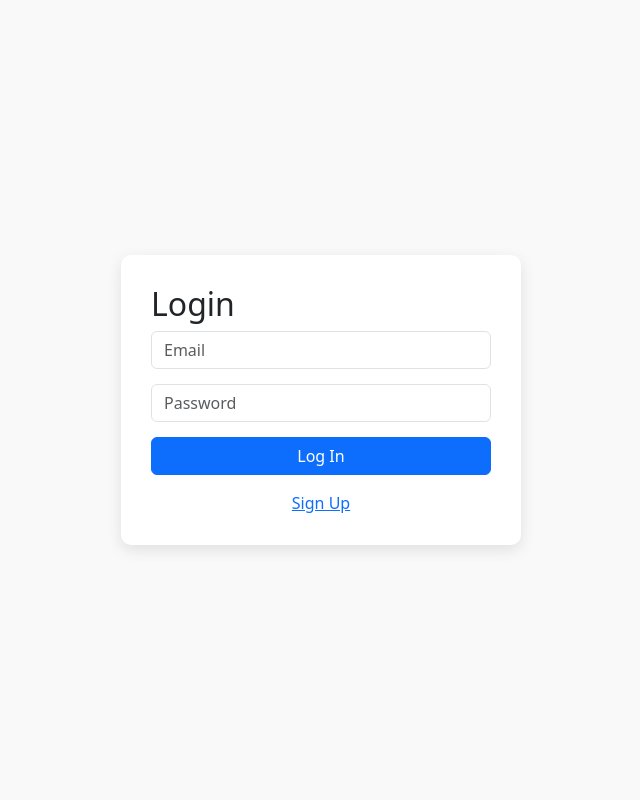
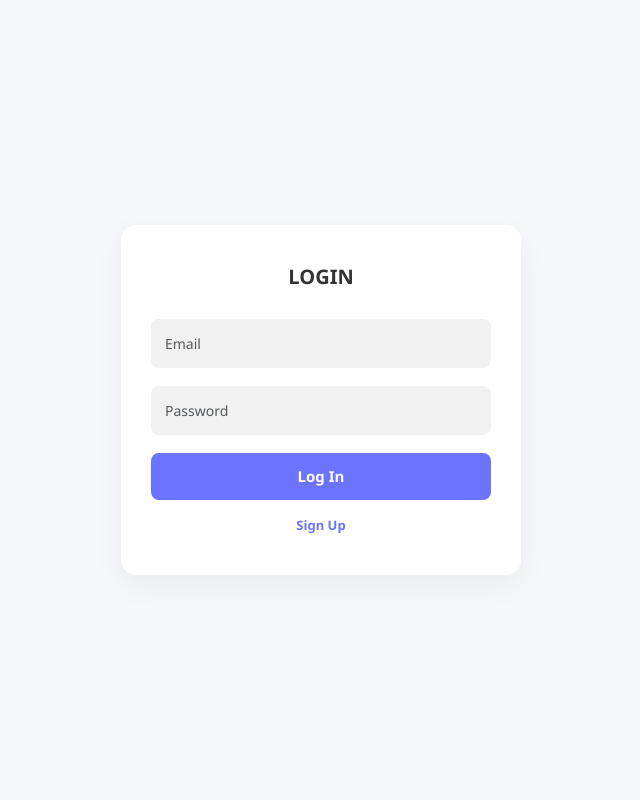
Before and after one commit to elsahalili/JunctionX, a PHP site: page /TBU/Mentor/login.php in a window 1280 px wide. Shown: the whole page, without its empty margins (319-959 px from the left). Run offline with PHP 8.4, Linux system fonts and the light colour scheme.

Commit message:
Update login.php

```diff
--- a/TBU/Mentor/login.php
+++ b/TBU/Mentor/login.php
@@ -51,29 +51,73 @@ if ($_SERVER["REQUEST_METHOD"] === "POST") {
   <link href="https://cdn.jsdelivr.net/npm/bootstrap@5.3.3/dist/css/bootstrap.min.css" rel="stylesheet">
   <style>
   body {
-      background-color: #f9f9f9;
+    background-color: #f5f7fa;
     display: flex;
     justify-content: center;
     align-items: center;
     height: 100vh;
+    font-family: 'Segoe UI', sans-serif;
   }
 
   .container {
     max-width: 400px;
-      background: white;
-      padding: 30px;
-      border-radius: 10px;
-      box-shadow: 0 5px 15px rgba(0,0,0,0.1);
+    width: 100%;
+    background-color: white;
+    padding: 40px 30px;
+    border-radius: 15px;
+    box-shadow: 0 10px 30px rgba(0,0,0,0.05);
+    text-align: center;
+  }
+
+  h2 {
+    font-weight: 700;
+    font-size: 20px;
+    text-transform: uppercase;
+    margin-bottom: 30px;
+    color: #333;
   }
 
   .form-control {
-      margin-bottom: 15px;
+    background-color: #f1f1f1;
+    border: none;
+    border-radius: 8px;
+    padding: 14px;
+    font-size: 14px;
+    margin-bottom: 18px;
   }
 
-    .btn {
+  .btn-primary {
+    background-color: #6c73ff;
+    border: none;
+    padding: 12px;
+    font-weight: bold;
     width: 100%;
+    border-radius: 8px;
+    font-size: 15px;
+  }
+
+  .btn-primary:hover {
+    background-color: #5b62e0;
+  }
+
+  a {
+    display: block;
+    margin-top: 20px;
+    color: #6c73ff;
+    font-weight: bold;
+    font-size: 13px;
+    text-decoration: none;
+  }
+
+  .alert {
+    background-color: #ffe5e5;
+    color: #b10000;
+    padding: 10px;
+    border-radius: 5px;
+    font-size: 14px;
   }
 </style>
+
 </head>
 <body>
   <div class="container">
```
Lines whose indentation alone changed are shown as unchanged.
